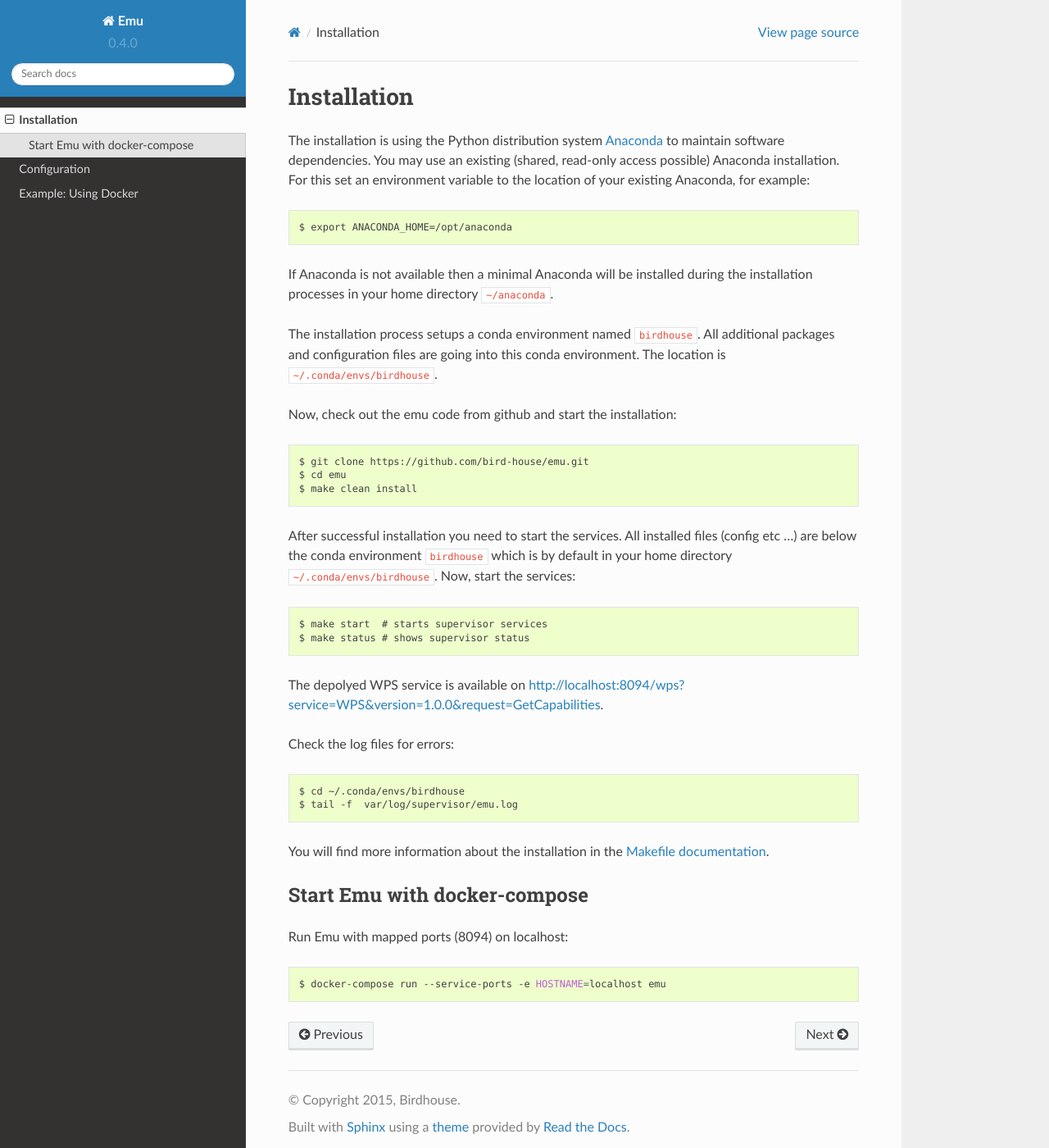
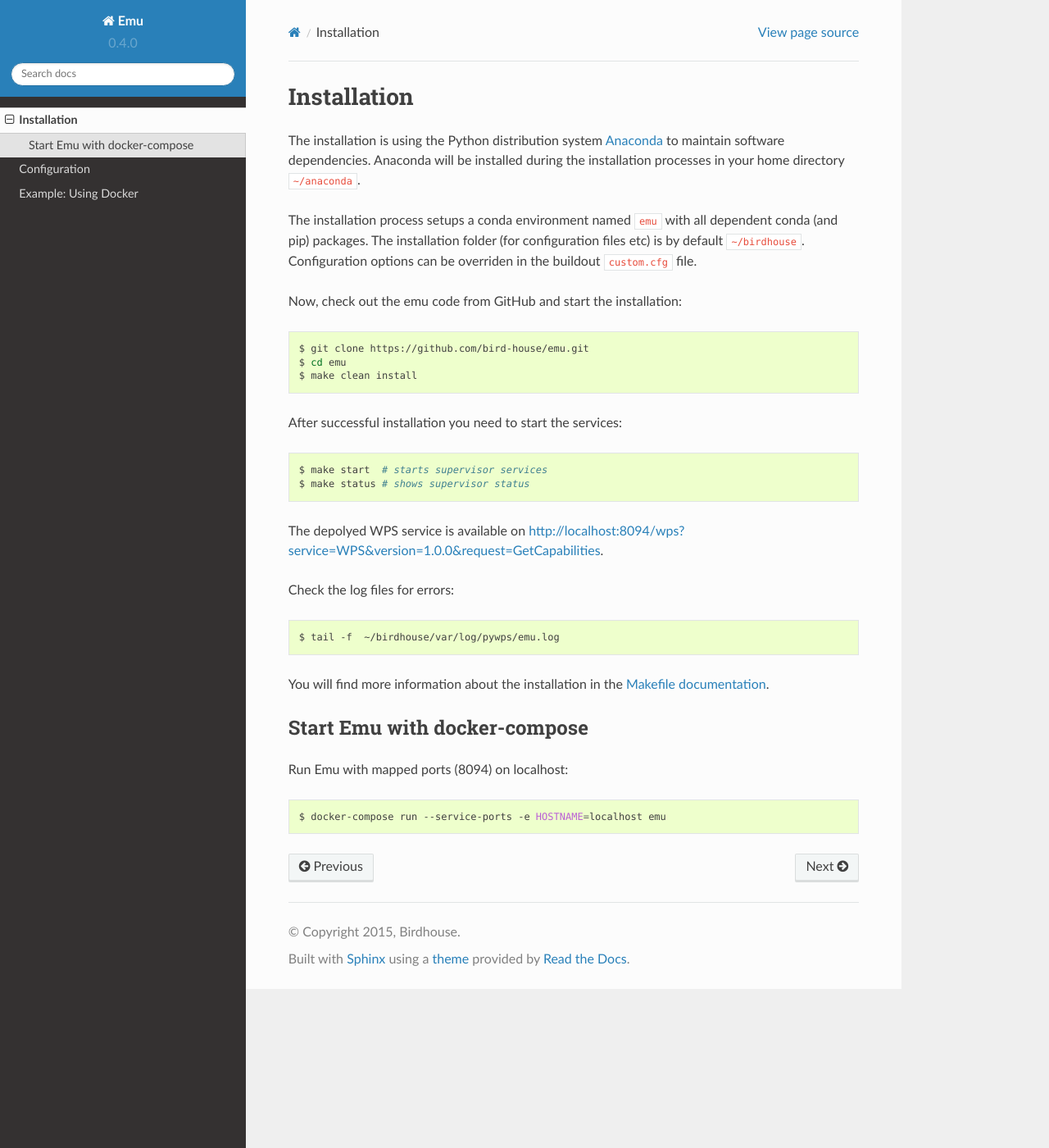
Before and after one commit to bird-house/emu, a Sphinx documentation site: the page built from docs/source/installation.rst, in a window 1280 px wide and 1400 px high. Shown: the whole window at 82% size. Built offline with Sphinx 7.4.7 and the Read the Docs theme 2.0.0, drawn with Linux system fonts in a browser that asks for light colours.

Commit message:
update install docs

```diff
--- a/docs/source/installation.rst
+++ b/docs/source/installation.rst
@@ -4,21 +4,21 @@
 ============
 
 The installation is using the Python distribution system `Anaconda`_ to maintain software dependencies.
-You may use an existing (shared, read-only access possible) Anaconda installation. For this set an environment variable to the location of your existing Anaconda, for example::
+Anaconda will be installed during the installation processes in your home directory ``~/anaconda``.
 
-   $ export ANACONDA_HOME=/opt/anaconda
+The installation process setups a conda environment named ``emu`` with all dependent conda (and pip) packages. The installation folder (for configuration files etc) is by default ``~/birdhouse``. Configuration options can be overriden in the buildout ``custom.cfg`` file.
 
-If Anaconda is not available then a minimal Anaconda will be installed during the installation processes in your home directory ``~/anaconda``.
+Now, check out the emu code from GitHub and start the installation:
 
-The installation process setups a conda environment named ``birdhouse``. All additional packages and configuration files are going into this conda environment. The location is ``~/.conda/envs/birdhouse``.
-
-Now, check out the emu code from github and start the installation::
+.. code-block:: sh
 
    $ git clone https://github.com/bird-house/emu.git
    $ cd emu
    $ make clean install
 
-After successful installation you need to start the services. All installed files (config etc ...) are below the conda environment ``birdhouse`` which is by default in your home directory ``~/.conda/envs/birdhouse``. Now, start the services::
+After successful installation you need to start the services:
+
+.. code-block:: sh
 
    $ make start  # starts supervisor services
    $ make status # shows supervisor status
@@ -27,8 +27,7 @@
 
 Check the log files for errors::
 
-   $ cd ~/.conda/envs/birdhouse
-   $ tail -f  var/log/supervisor/emu.log
+   $ tail -f  ~/birdhouse/var/log/pywps/emu.log
 
 You will find more information about the installation in the `Makefile documentation <http://birdhousebuilderbootstrap.readthedocs.org/en/latest/>`_.
 
```
